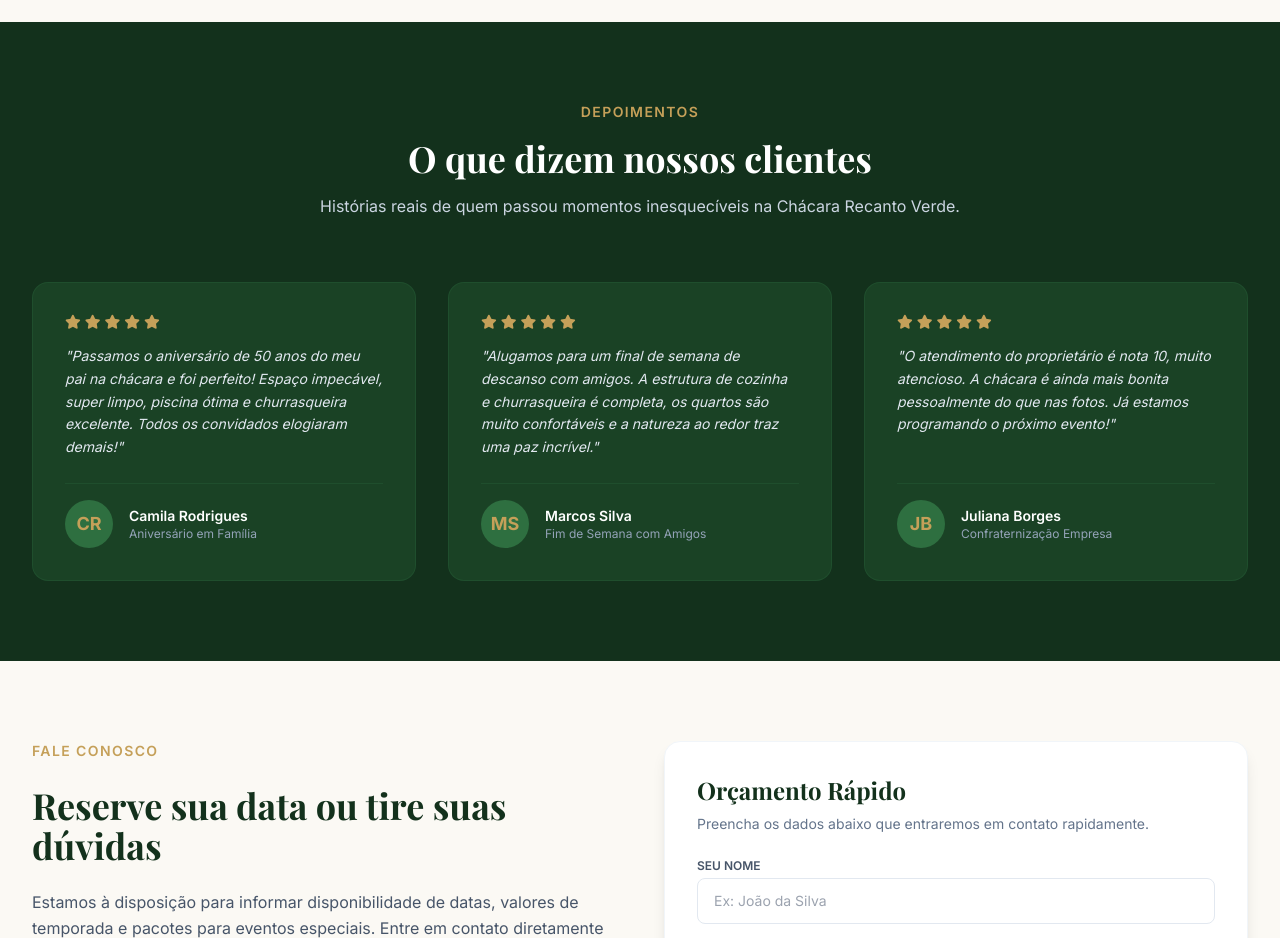
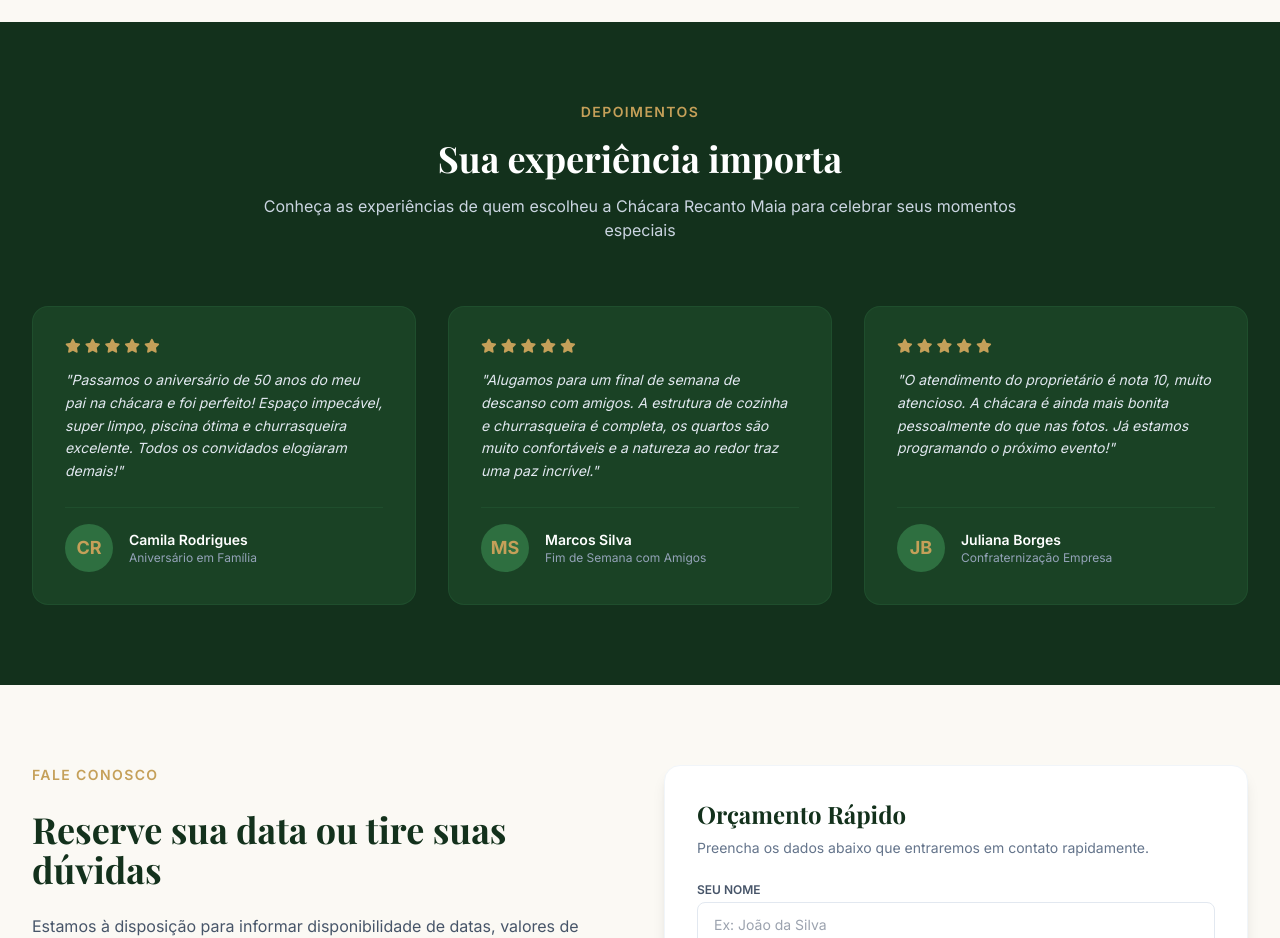
Before and after one commit to hawkleemaaia-alt/chacara-recanto-maia, a plain HTML site: page index.html in a window 1280 px wide. Shown: the part 3440-4378 px from the top of the page. Drawn offline with nearby package versions, Linux system fonts and the light colour scheme.

Commit message:
Change title and client testimonial text
Updated the title and text content to reflect the new name and messaging for the event space.

```diff
--- a/index.html
+++ b/index.html
@@ -4,7 +4,7 @@
 <head>
     <meta charset="UTF-8">
     <meta name="viewport" content="width=device-width, initial-scale=1.0">
-    <title>Chácara Recanto Verde | Lazer e Eventos</title>
+    <title>Chácara Recanto Maia | Lazer e Eventos</title>
     <!-- Tailwind CSS CDN -->
     <script src="https://cdn.tailwindcss.com"></script>
     <script>
@@ -389,10 +389,10 @@
             <div class="text-center max-w-3xl mx-auto space-y-4 mb-16">
                 <span class="text-earth-gold font-semibold tracking-widest uppercase text-sm">Depoimentos</span>
                 <h2 class="font-serif text-3xl sm:text-4xl font-bold">
-                    O que dizem nossos clientes
+                Sua experiência importa
                 </h2>
                 <p class="text-slate-300">
-                    Histórias reais de quem passou momentos inesquecíveis na Chácara Recanto Verde.
+                     Conheça as experiências de quem escolheu a Chácara Recanto Maia para celebrar seus momentos especiais
                 </p>
             </div>
 
```
